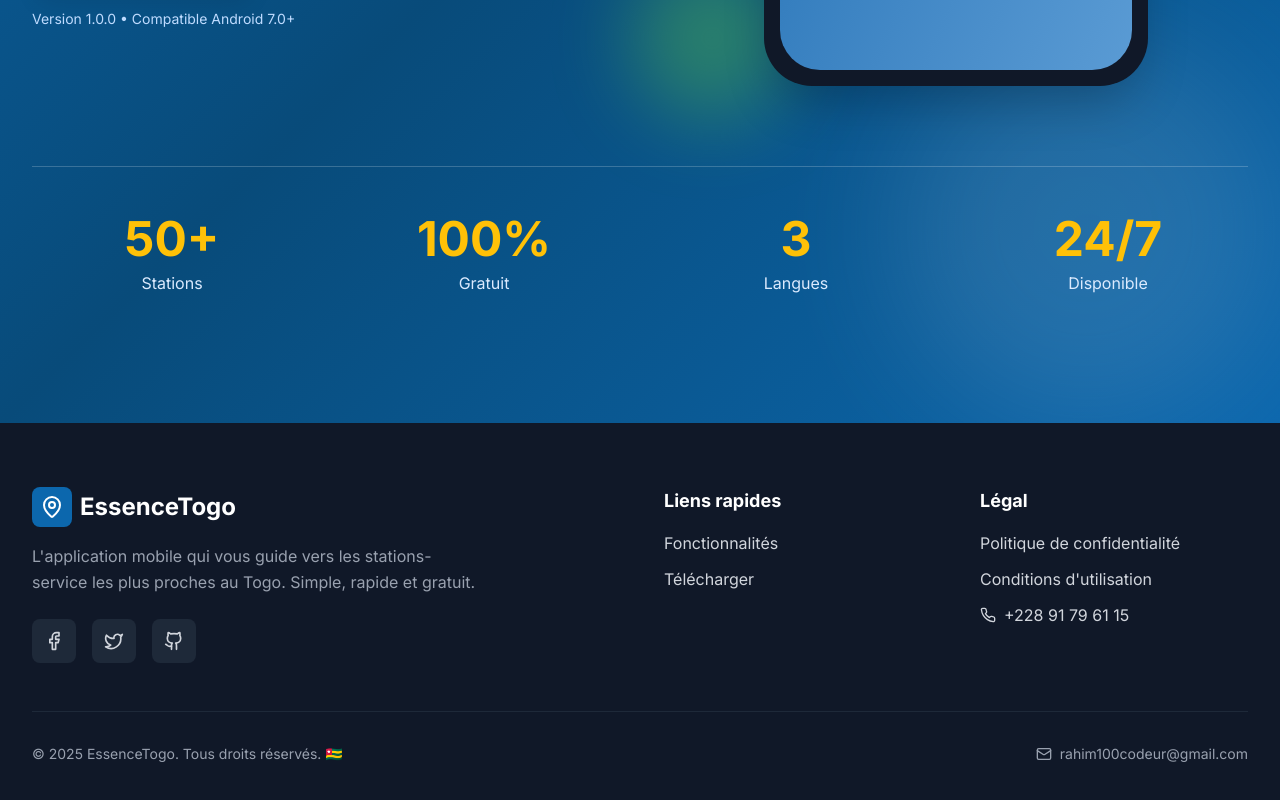
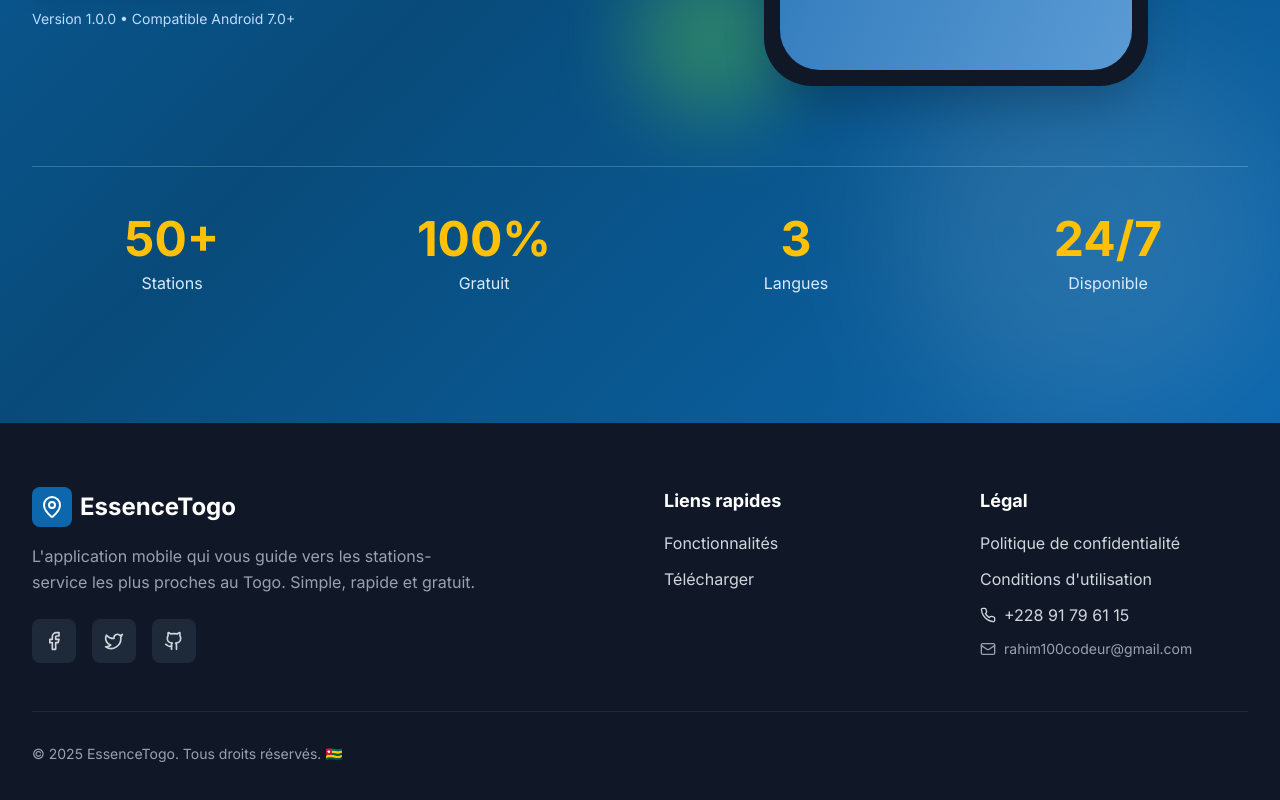
Before and after one commit to Rahim10020/essence_togo-landing, a Next.js app: page / in a window 1280 px wide. Shown: the part 5017-5817 px from the top of the page. Built offline with nearby package versions, Linux system fonts and the light colour scheme.

Commit message:
deplacement email

```diff
--- a/src/components/Footer.tsx
+++ b/src/components/Footer.tsx
@@ -85,22 +85,24 @@
                                     </a>
                                 </div>
                             </li>
+                            <li>
+                                <div className="flex items-center gap-2 text-sm text-gray-400">
+                                    <Mail className="w-4 h-4" />
+                                    <a href="mailto:rahim100codeur@gmail.com" className="hover:text-[#0C67AD] transition-colors">
+                                        rahim100codeur@gmail.com
+                                    </a>
+                                </div>
+                            </li>
                         </ul>
                     </div>
                 </div>
 
                 {/* Bottom Bar */}
                 <div className="mt-12 pt-8 border-t border-gray-800">
-                    <div className="flex flex-col md:flex-row justify-between items-center gap-4">
+                    <div className="">
                         <p className="text-sm text-gray-400 text-center md:text-left">
                             © {currentYear} EssenceTogo. Tous droits réservés. 🇹🇬
                         </p>
-                        <div className="flex items-center gap-2 text-sm text-gray-400">
-                            <Mail className="w-4 h-4" />
-                            <a href="mailto:rahim100codeur@gmail.com" className="hover:text-[#0C67AD] transition-colors">
-                                rahim100codeur@gmail.com
-                            </a>
-                        </div>
                     </div>
                 </div>
             </div>
```
